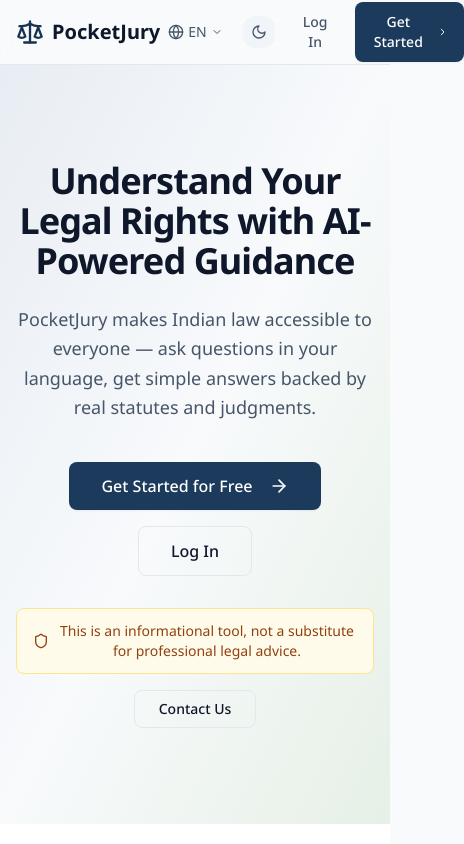
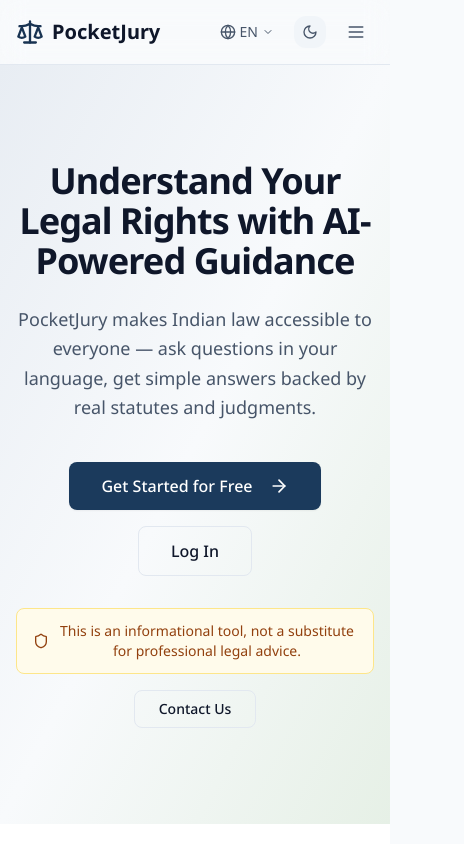
Before and after one commit to Vezz-z/PocketJury, a Next.js app in the folder apps/web/: page /en in a window 390 px wide. Shown: the top 844 px of the page, 464 px wide, since content can reach past the window. Built offline with nearby package versions, Linux system fonts and the light colour scheme.

Commit message:
feat: implement localized landing page with multilingual support and feature showcase

```diff
--- a/apps/web/src/app/[locale]/page.tsx
+++ b/apps/web/src/app/[locale]/page.tsx
@@ -19,6 +19,8 @@
   ChevronRight,
   ArrowRight,
   ChevronDown,
+  Menu,
+  X,
 } from 'lucide-react';
 import { ThemeToggle } from '@/components/ui/ThemeToggle';
 
@@ -43,6 +45,7 @@
   const router = useRouter();
   const pathname = usePathname();
   const [langOpen, setLangOpen] = useState(false);
+  const [mobileMenuOpen, setMobileMenuOpen] = useState(false);
   const langRef = useRef<HTMLDivElement>(null);
 
   // Detect current locale from pathname
@@ -135,18 +138,42 @@
               )}
             </div>
             <ThemeToggle />
-            <button onClick={() => toast.info(t('developmentToast'))} className="btn-ghost text-sm">
+            <div className="hidden min-[740px]:flex items-center gap-3">
+              <button onClick={() => toast.info(t('developmentToast'))} className="btn-ghost text-sm">
+                {t('nav.login')}
+              </button>
+              <a href="mailto:mohammedparvezofficial@gmail.com" className="btn-ghost text-sm">
+                {t('nav.contactUs')}
+              </a>
+              <button onClick={() => toast.info(t('developmentToast'))} className="btn-primary text-sm">
+                {t('nav.getStarted')}
+                <ChevronRight className="ml-1 h-4 w-4" />
+              </button>
+            </div>
+
+            <button
+              className="min-[740px]:hidden p-2 rounded-md hover:bg-elevated transition-colors text-body"
+              onClick={() => setMobileMenuOpen(!mobileMenuOpen)}
+            >
+              {mobileMenuOpen ? <X className="h-5 w-5" /> : <Menu className="h-5 w-5" />}
+            </button>
+          </nav>
+        </div>
+
+        {mobileMenuOpen && (
+          <div className="min-[740px]:hidden border-t bg-card/95 backdrop-blur-md px-4 py-4 flex flex-col gap-3" style={{ borderColor: 'var(--color-border)' }}>
+            <button onClick={() => toast.info(t('developmentToast'))} className="btn-ghost text-sm w-full justify-start">
               {t('nav.login')}
             </button>
-            <a href="mailto:mohammedparvezofficial@gmail.com" target="_blank" rel="noopener noreferrer" className="btn-ghost text-sm hidden sm:inline-flex">
+            <a href="mailto:mohammedparvezofficial@gmail.com" className="btn-ghost text-sm w-full justify-start">
               {t('nav.contactUs')}
             </a>
-            <button onClick={() => toast.info(t('developmentToast'))} className="btn-primary text-sm">
+            <button onClick={() => toast.info(t('developmentToast'))} className="btn-primary text-sm w-full justify-center mt-2">
               {t('nav.getStarted')}
               <ChevronRight className="ml-1 h-4 w-4" />
             </button>
-          </nav>
-        </div>
+          </div>
+        )}
       </header>
 
       {/* Hero */}
@@ -181,7 +208,7 @@
                 <Shield className="h-4 w-4 flex-shrink-0" />
                 <span>{t('app.hero.disclaimer')}</span>
               </div>
-              <a href="mailto:mohammedparvezofficial@gmail.com" target="_blank" rel="noopener noreferrer" className="btn-outline text-sm px-6 py-2">
+              <a href="mailto:mohammedparvezofficial@gmail.com" className="btn-outline text-sm px-6 py-2">
                 {t('nav.contactUs')}
               </a>
             </div>
@@ -270,7 +297,7 @@
             <p className="text-xs text-muted">
               {t('app.footer.disclaimer')}
             </p>
-            <div className="flex flex-wrap justify-center items-center gap-4 text-xs">
+            <div className="flex items-center gap-4 text-xs">
               <Link href={`/${currentLocale}/terms`} target="_blank" rel="noopener noreferrer" className="text-muted hover:text-primary-600 dark:hover:text-blue-400 transition-colors">
                 {t('auth.termsLink')}
               </Link>
@@ -280,7 +307,7 @@
               <Link href={`/${currentLocale}/legal-sources`} target="_blank" rel="noopener noreferrer" className="text-muted hover:text-primary-600 dark:hover:text-blue-400 transition-colors">
                 {t('auth.legalSourcesLink')}
               </Link>
-              <a href="mailto:mohammedparvezofficial@gmail.com" target="_blank" rel="noopener noreferrer" className="text-muted hover:text-primary-600 dark:hover:text-blue-400 transition-colors text-right">
+              <a href="mailto:mohammedparvezofficial@gmail.com" className="text-muted hover:text-primary-600 dark:hover:text-blue-400 transition-colors text-right">
                 {t('nav.contactUs')}
               </a>
             </div>
```
